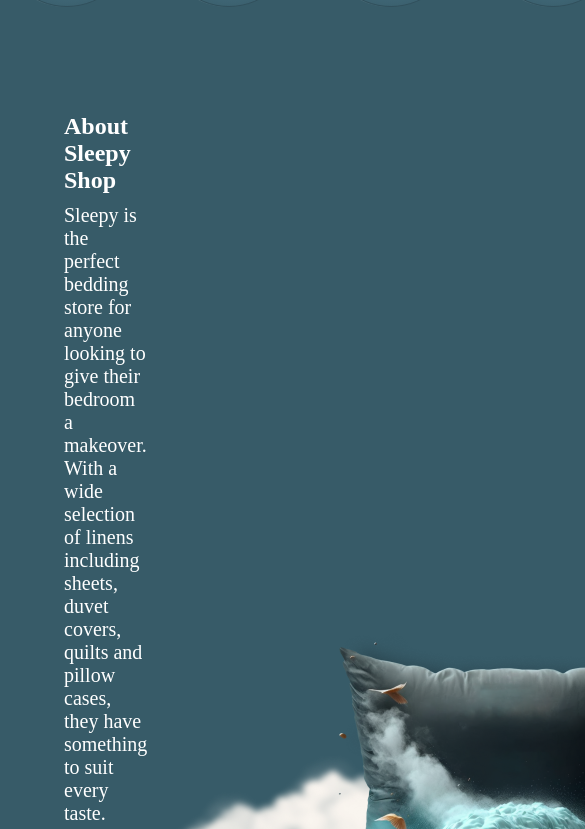
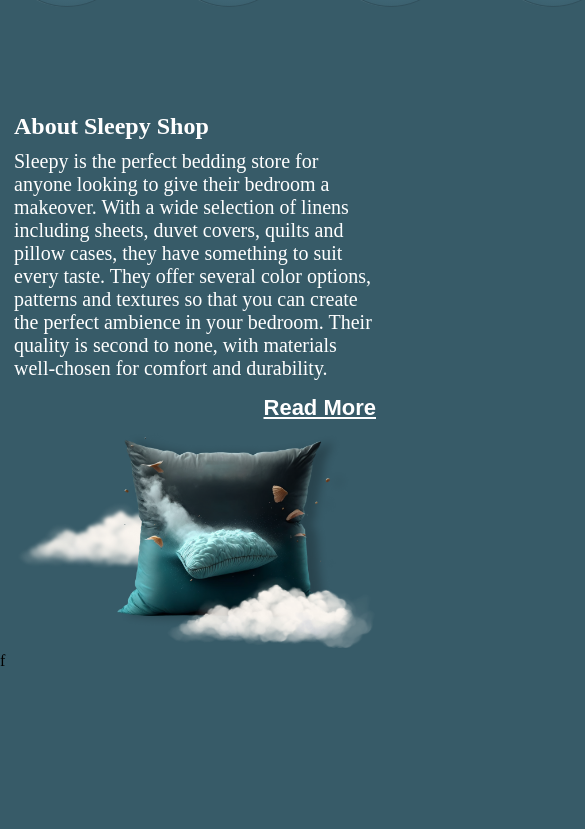
Before and after one commit to KiwiScreams/Bed-Linen-Online-Shop, a React (Vite) app: page / in a window 390 px wide. Shown: the part 1195-2024 px from the top of the page, 585 px wide, since content can reach past the window. After the commit the page ends 1865 px from the top, so only its background shows below. Built offline with nearby package versions, Linux system fonts and the light colour scheme.

Commit message:
about section responsive

```diff
--- a/src/components/about us/About.css
+++ b/src/components/about us/About.css
@@ -19,6 +19,14 @@
     margin-bottom: 15px;
     font-size: 20px;
 }
+.about-us-section div
+{
+    width: 50%;
+}
+.about-us-section div img
+{
+    width: 100%;
+}
 .about-us-section button
 {
     background-color: transparent;
@@ -33,3 +41,29 @@
 {
     color: var(--light-blue-clr);
 }
+@media screen and (max-width: 1100px)
+{
+    .about-us-section
+    {
+        padding: 0 10px;
+    }
+}
+@media screen and (max-width: 850px)
+{
+    .about-us-section
+    {
+        padding: 0 64px;
+        flex-direction: column;
+    }
+    .about-us-section div
+    {
+        width: 100%;
+    }
+}
+@media screen and (max-width: 540px)
+{
+    .about-us-section
+    {
+        padding: 0 14px;
+    }
+}
```
